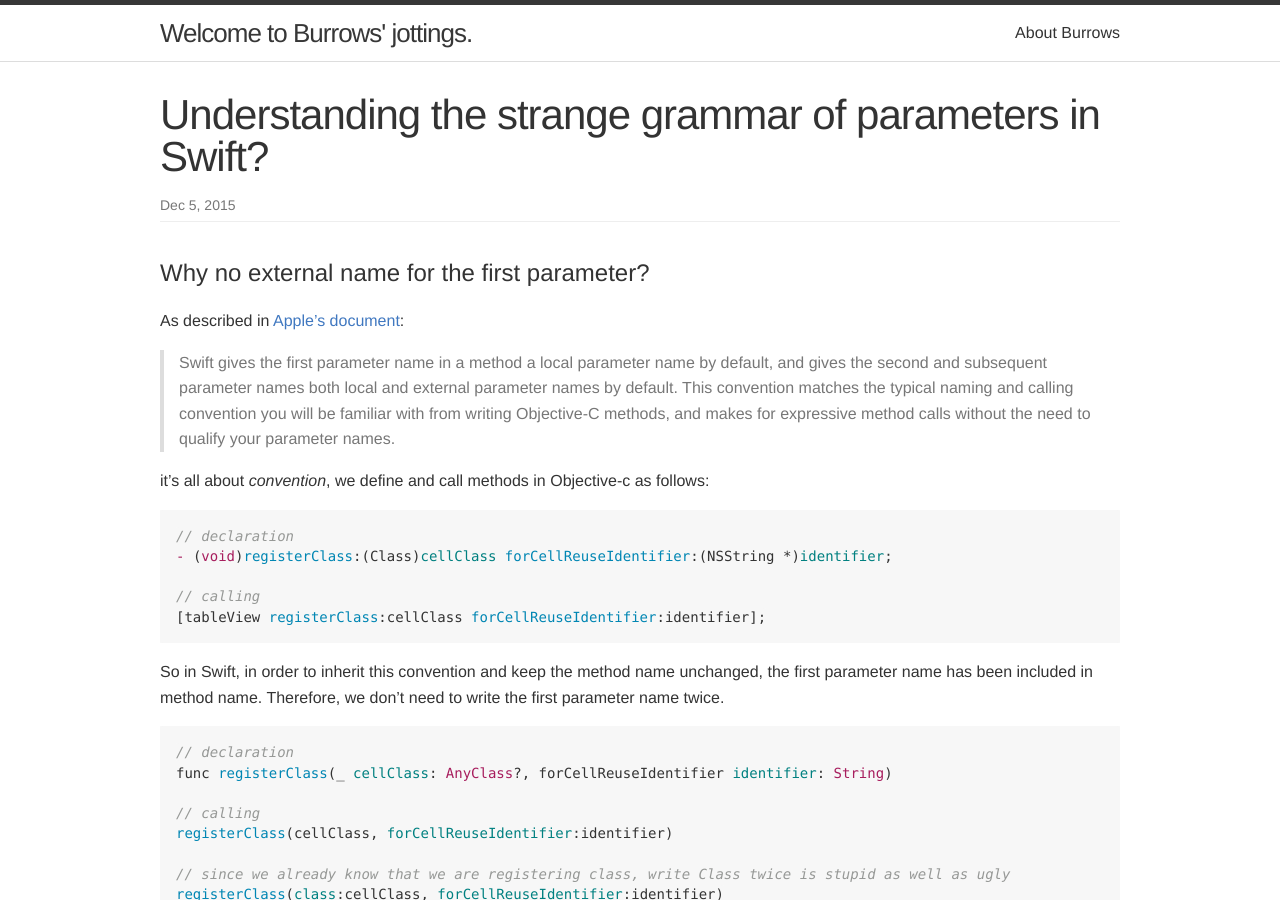
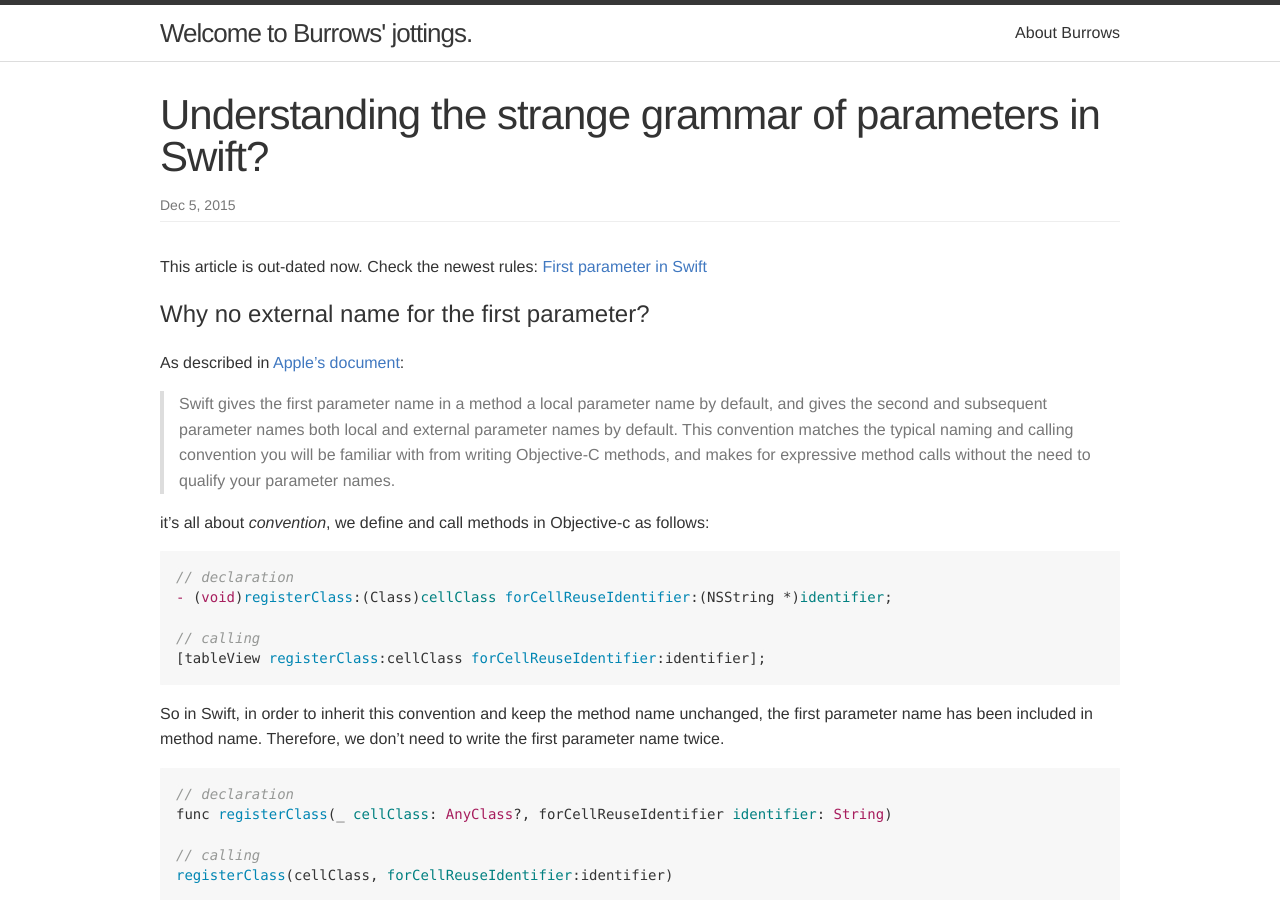
Before and after one commit to BurrowsWang/burrowswang.github.io, a Jekyll site: the page built from _posts/2015-12-05-understanding-strange-parameter-grammar-of-swift.markdown, in a window 1280 px wide and 900 px high. Built offline with Jekyll 4.4.1, drawn with Linux system fonts in a browser that asks for light colours.

Commit message:
Update 2015-12-05-understanding-strange-parameter-grammar-of-swift.markdown

```diff
--- a/_posts/2015-12-05-understanding-strange-parameter-grammar-of-swift.markdown
+++ b/_posts/2015-12-05-understanding-strange-parameter-grammar-of-swift.markdown
@@ -4,6 +4,9 @@ title:  "Understanding the strange grammar of parameters in Swift?"
 date:   2015-12-05 18:33:09 +0800
 categories: Swift
 ---
+
+This article is out-dated now. Check the newest rules: [First parameter in Swift](http://burrows.wang/swift/2016/07/22/first-parameter-in-swift.html)
+
 
 # Why no external name for the first parameter?
 
```
